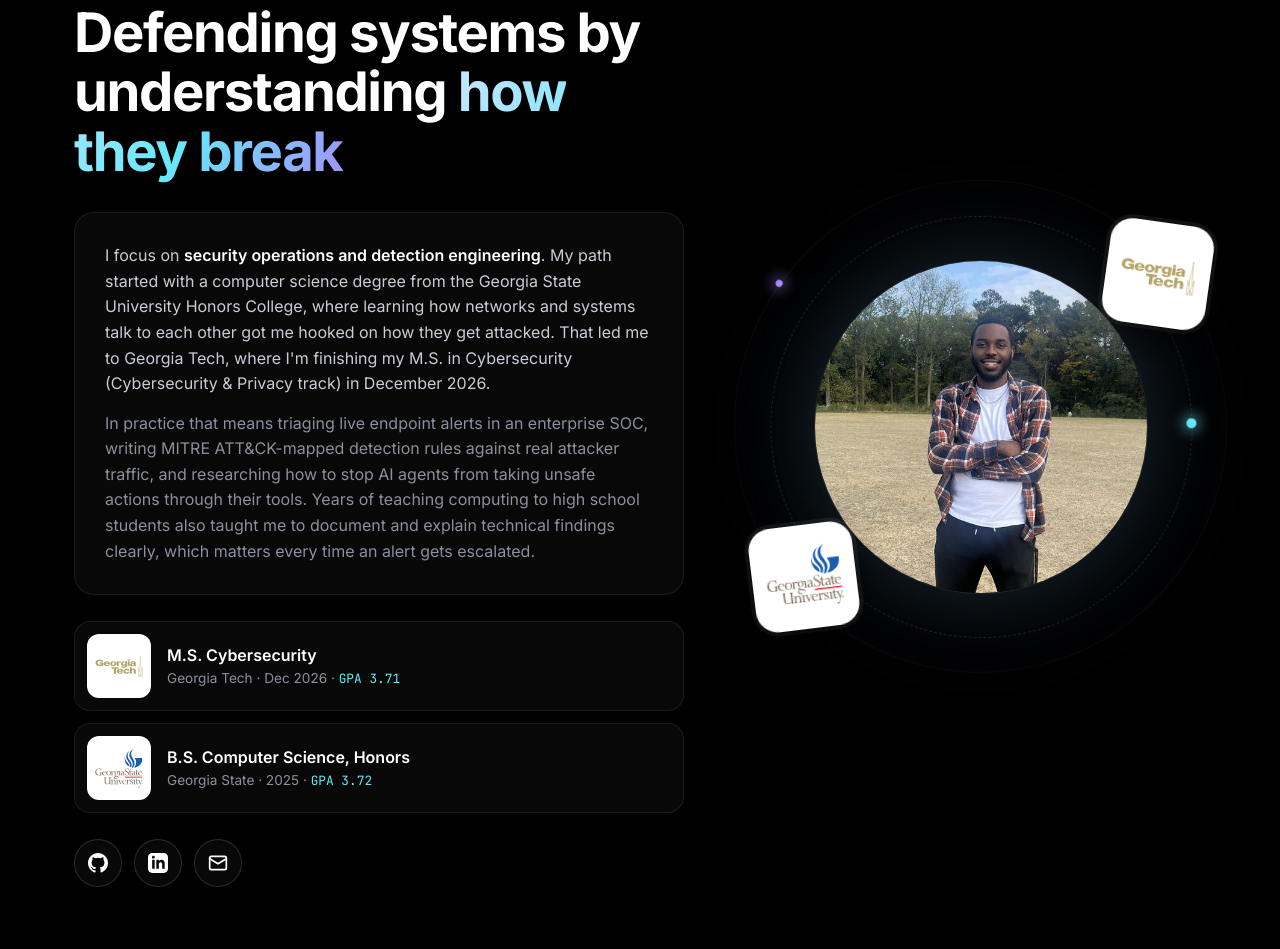
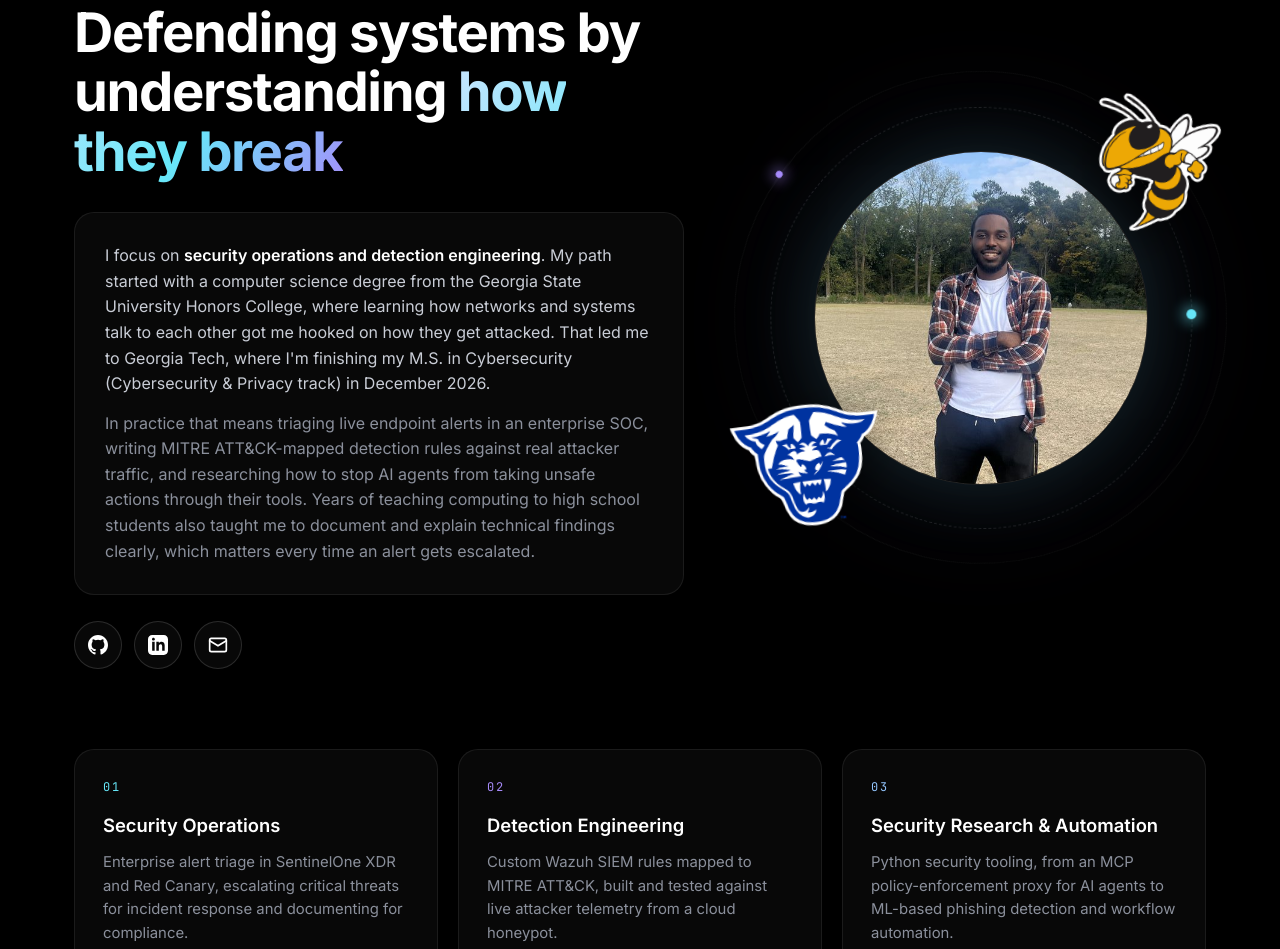
Before and after one commit to mpowell40/2026-Portfolio, a plain HTML site: page index.html in a window 1280 px wide. Shown: the part 1000-1949 px from the top of the page. Drawn offline with nearby package versions, Linux system fonts and the light colour scheme; animation ran at ten frames a second; a web font is replaced by a local one.

Commit message:
Swap in mascot stickers, drop degree rows, add Splunk/ELK/KQL
Co-Authored-By: Claude Opus 5.5 <noreply@anthropic.com>

```diff
--- a/index.html
+++ b/index.html
@@ -18,7 +18,7 @@
   <link rel="preconnect" href="https://fonts.googleapis.com" />
   <link rel="preconnect" href="https://fonts.gstatic.com" crossorigin />
   <link href="https://fonts.googleapis.com/css2?family=Inter:wght@300;400;500;600;700;800&family=JetBrains+Mono:wght@400;500&family=Playfair+Display:ital,wght@0,400;1,400&display=swap" rel="stylesheet" />
-  <link rel="stylesheet" href="style.css?v=3" />
+  <link rel="stylesheet" href="style.css?v=4" />
 
   <script type="application/ld+json">
   {
@@ -131,23 +131,6 @@
             </p>
           </div>
 
-          <div class="schools reveal">
-            <div class="school">
-              <div class="school__logo"><img src="gt-logo.svg" alt="Georgia Tech logo" width="157" height="69" loading="lazy" /></div>
-              <div class="school__text">
-                <p class="school__deg">M.S. Cybersecurity</p>
-                <p class="school__meta">Georgia Tech &middot; Dec 2026 &middot; <span class="mono">GPA 3.71</span></p>
-              </div>
-            </div>
-            <div class="school">
-              <div class="school__logo"><img src="gsu-logo.svg" alt="Georgia State University logo" width="716" height="584" loading="lazy" /></div>
-              <div class="school__text">
-                <p class="school__deg">B.S. Computer Science, Honors</p>
-                <p class="school__meta">Georgia State &middot; 2025 &middot; <span class="mono">GPA 3.72</span></p>
-              </div>
-            </div>
-          </div>
-
           <div class="socials reveal">
             <a href="https://github.com/mpowell40" target="_blank" rel="noopener" aria-label="GitHub">
               <svg viewBox="0 0 24 24" width="20" height="20" fill="currentColor" aria-hidden="true"><path d="M12 0C5.37 0 0 5.37 0 12c0 5.3 3.44 9.8 8.21 11.39.6.11.79-.26.79-.58v-2.23c-3.34.73-4.03-1.42-4.03-1.42-.55-1.39-1.33-1.76-1.33-1.76-1.09-.75.08-.73.08-.73 1.2.08 1.84 1.24 1.84 1.24 1.07 1.83 2.81 1.3 3.49 1 .11-.78.42-1.31.76-1.6-2.67-.31-5.47-1.33-5.47-5.93 0-1.31.47-2.38 1.24-3.22-.12-.3-.54-1.52.12-3.18 0 0 1.01-.32 3.3 1.23a11.5 11.5 0 0 1 6.01 0c2.29-1.55 3.3-1.23 3.3-1.23.65 1.65.24 2.87.12 3.18.77.84 1.24 1.91 1.24 3.22 0 4.61-2.81 5.62-5.48 5.92.43.37.82 1.1.82 2.22v3.29c0 .32.19.69.8.58C20.57 21.8 24 17.3 24 12c0-6.63-5.37-12-12-12z"/></svg>
@@ -167,8 +150,8 @@
           <div class="photo-frame floating">
             <img src="mekhel-powell.jpg" alt="Mekhel Powell standing outdoors in a plaid shirt" width="800" height="800" loading="lazy" />
           </div>
-          <div class="sticker sticker--gt" title="Georgia Tech"><img src="gt-logo.svg" alt="" width="157" height="69" /></div>
-          <div class="sticker sticker--gsu" title="Georgia State University"><img src="gsu-logo.svg" alt="" width="716" height="584" /></div>
+          <div class="sticker sticker--gt" title="Georgia Tech Yellow Jackets"><img src="gt-buzz.png" alt="" width="365" height="397" /></div>
+          <div class="sticker sticker--gsu" title="Georgia State Panthers"><img src="gsu-panther.png" alt="" width="400" height="327" /></div>
         </div>
       </div>
 
@@ -373,7 +356,7 @@
               <span class="toolkit__icon" aria-hidden="true"><svg viewBox="0 0 24 24" width="18" height="18" fill="none" stroke="currentColor" stroke-width="1.8" stroke-linecap="round" stroke-linejoin="round"><path d="M3 3v18h18"/><path d="m7 15 4-4 3 3 5-6"/></svg></span>
               <h3>SIEM &amp; Log Analysis</h3>
             </div>
-            <div class="tags tags--lg"><span>Wazuh SIEM</span><span>Wireshark</span><span>Custom XML detection rules</span><span>GeoIP enrichment</span></div>
+            <div class="tags tags--lg"><span>Wazuh SIEM</span><span>Splunk (SPL)</span><span>Elastic Stack (ELK)</span><span>KQL</span><span>Wireshark</span><span>Custom XML detection rules</span><span>GeoIP enrichment</span></div>
           </div>
           <div class="toolkit__row">
             <div class="toolkit__label">
--- a/style.css
+++ b/style.css
@@ -429,32 +429,16 @@ body.has-cursor, body.has-cursor a, body.has-cursor button { cursor: none; }
 
 /* ---------- About: schools, stickers, focus ---------- */
 .about .card strong { color: #fff; font-weight: 600; }
-.schools { display: grid; gap: 12px; margin-bottom: 26px; }
-.school {
-  display: flex; align-items: center; gap: 16px; padding: 12px 16px 12px 12px; border-radius: 16px;
-  background: var(--glass); border: 1px solid var(--line);
-  transition: border-color .3s, background .3s, transform .4s var(--ease);
-}
-.school:hover { border-color: var(--line-2); background: var(--glass-2); transform: translateX(4px); }
-.school__logo {
-  flex: none; width: 64px; height: 64px; border-radius: 12px; background: #fff;
-  display: grid; place-items: center; padding: 8px;
-}
-.school__logo img { width: 100%; height: 100%; object-fit: contain; }
-.school__deg { font-weight: 600; }
-.school__meta { font-size: .85rem; color: var(--fg-3); }
-.school__meta .mono { color: var(--cyan); font-size: .8rem; }
-
 /* Floating school-logo stickers on the photo */
 .sticker {
-  position: absolute; z-index: 3; width: 104px; height: 104px; border-radius: 22px;
-  background: #fff; padding: 14px; display: grid; place-items: center;
-  box-shadow: 0 14px 40px rgba(0,0,0,.6), 0 0 0 4px rgba(255,255,255,.08);
+  position: absolute; z-index: 3; width: 128px; height: 128px;
+  display: grid; place-items: center;
+  filter: drop-shadow(0 12px 24px rgba(0,0,0,.6));
   transition: transform .4s var(--ease);
 }
 .sticker img { width: 100%; height: 100%; object-fit: contain; }
-.sticker--gt { top: 4%; right: -2%; transform: rotate(8deg); animation: bob 6s ease-in-out infinite; }
-.sticker--gsu { bottom: 4%; left: -2%; transform: rotate(-7deg); animation: bob 7s ease-in-out infinite reverse; }
+.sticker--gt { top: 0; right: -4%; transform: rotate(8deg); animation: bob 6s ease-in-out infinite; }
+.sticker--gsu { width: 150px; bottom: 2%; left: -6%; transform: rotate(-7deg); animation: bob 7s ease-in-out infinite reverse; }
 .sticker:hover { transform: rotate(0deg) scale(1.08); animation-play-state: paused; }
 @keyframes bob { 50% { translate: 0 -10px; } }
 
@@ -506,7 +490,9 @@ body.has-cursor, body.has-cursor a, body.has-cursor button { cursor: none; }
   .card { padding: 24px; }
   .project, .project--flip { padding: 24px; }
   .toolkit { padding: 4px 22px; }
-  .sticker { width: 76px; height: 76px; padding: 10px; border-radius: 16px; }
+  .sticker { width: 88px; height: 88px; }
+  .sticker--gsu { width: 100px; left: -2%; }
+  .sticker--gt { right: -2%; }
   .stats { grid-template-columns: 1fr 1fr; }
   .stats .stat:last-child { grid-column: span 2; }
   .timeline { padding-left: 30px; }
```
Also changed, not shown: gsu-logo.svg (deleted), gsu-panther.png (added), gt-buzz.png (added), gt-logo.svg (deleted).
